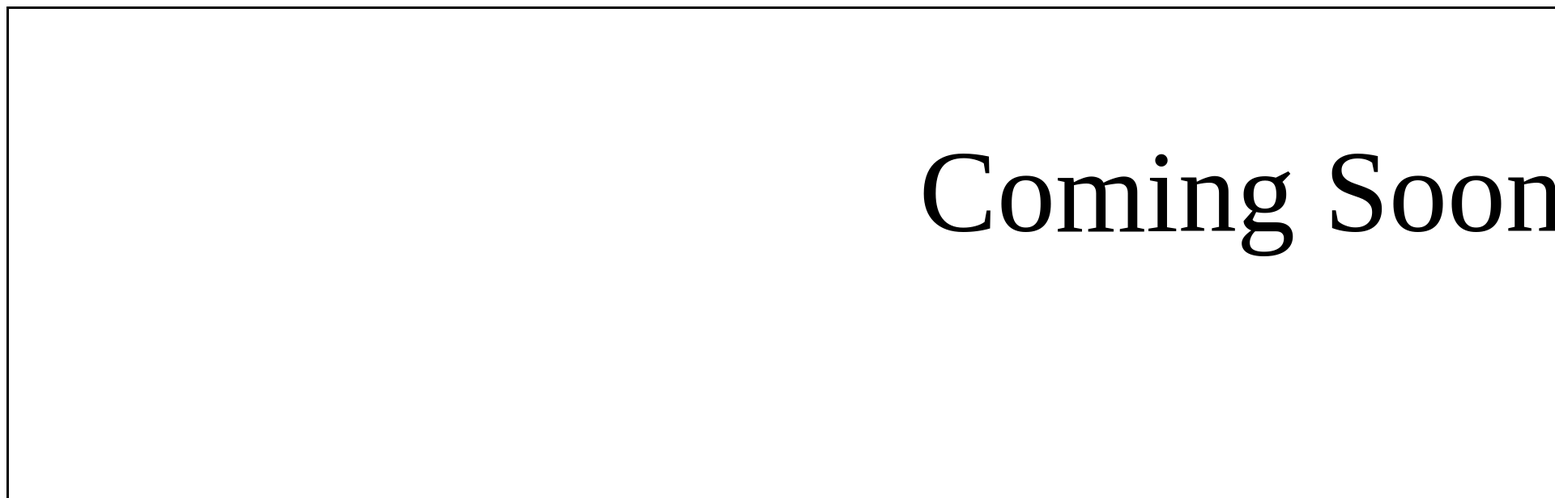
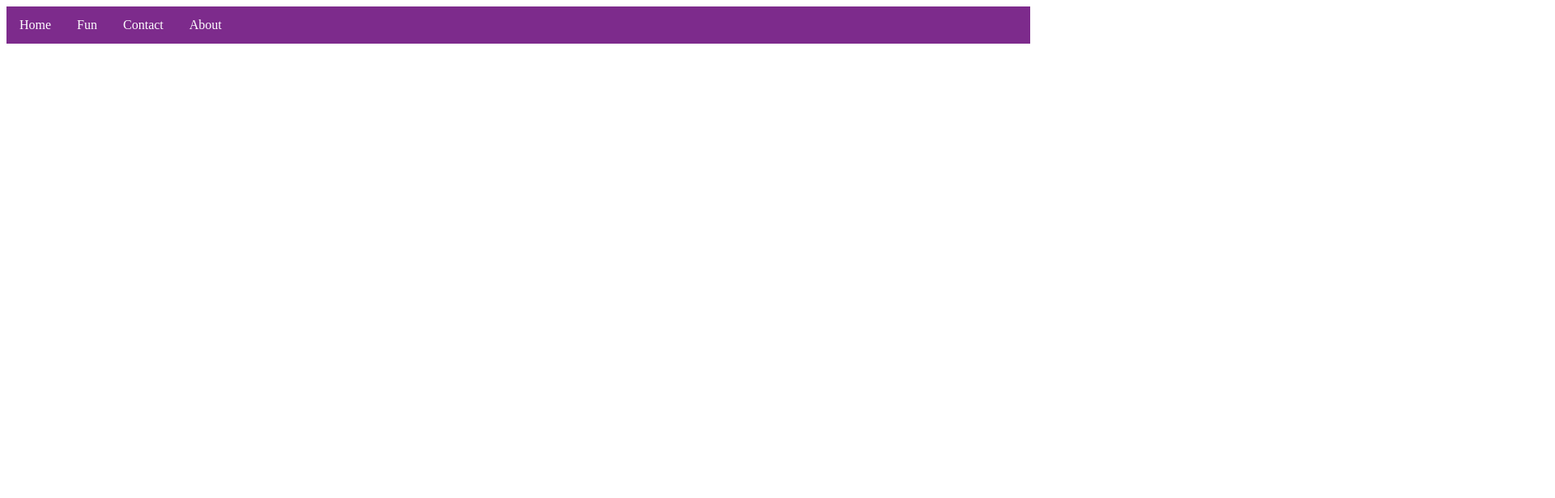
Before and after one commit to marcolussetti/evantm.github.io, a plain HTML site: page index.html in a window 1280 px wide. Shown: the top 616 px of the page at 81% size, 1920 px wide, since content can reach past the window. Drawn offline with Linux system fonts and the light colour scheme.

Commit message:
Horizontal Menu Testing

```diff
--- a/index.html
+++ b/index.html
@@ -1,8 +1,40 @@
 <!DOCTYPE html>
 <html>
-<marquee direction="down" width="1920" height="1080" behavior="alternate" style="border:solid">
-  <marquee behavior="alternate">
-    <p style="font-size:900%;">Coming Soon</p>
-  </marquee>
-</marquee>
+<head>
+<style>
+ul {
+    list-style-type: none;
+    margin: 0;
+    padding: 0;
+    overflow: hidden;
+    background-color: #7d2b8c;
+}
+
+li {
+    float: left;
+}
+
+li a {
+    display: block;
+    color: white;
+    text-align: center;
+    padding: 14px 16px;
+    text-decoration: none;
+}
+
+li a:hover {
+    background-color: #ffff0;
+}
+</style>
+</head>
+<body>
+
+<ul>
+  <li><a class="active" href="home.html">Home</a></li>
+  <li><a href="fun.html">Fun</a></li>
+  <li><a href="contact.html">Contact</a></li>
+  <li><a href="about.html">About</a></li>
+</ul>
+
+</body>
 </html>
```
